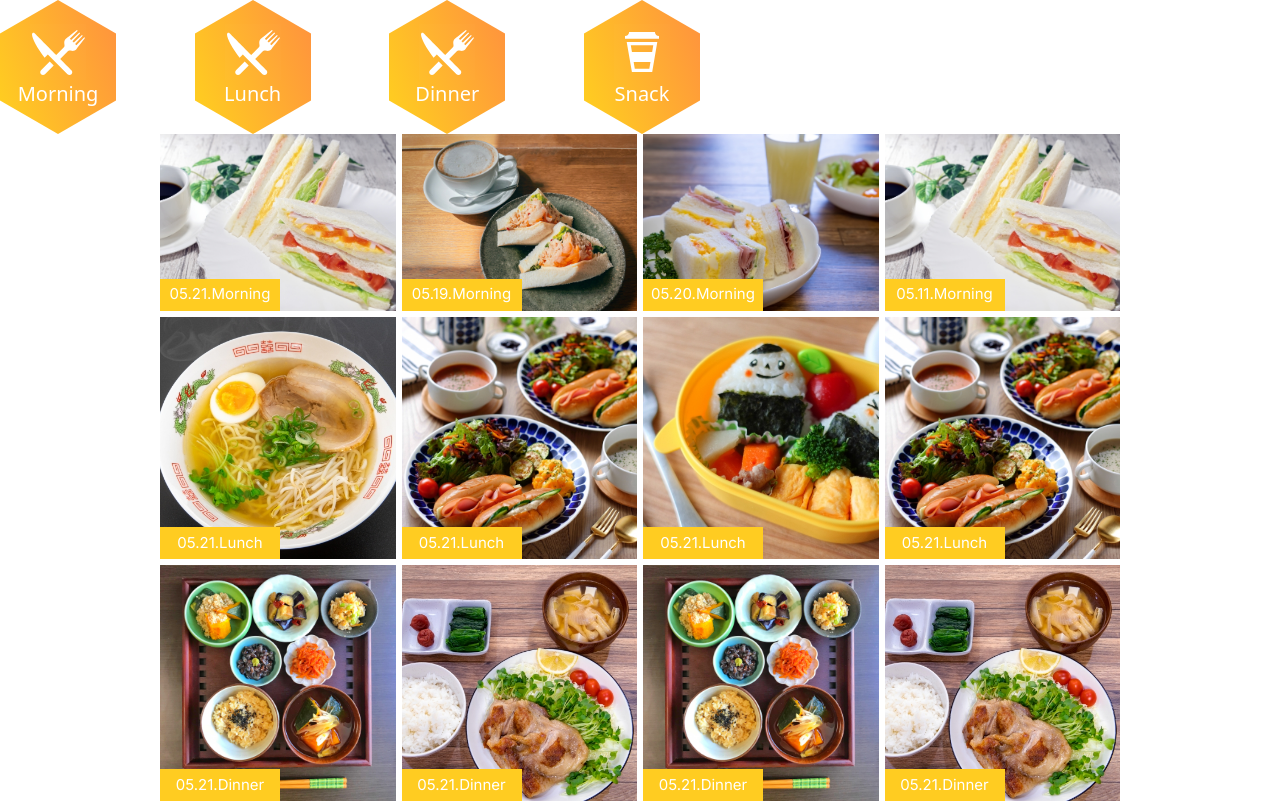
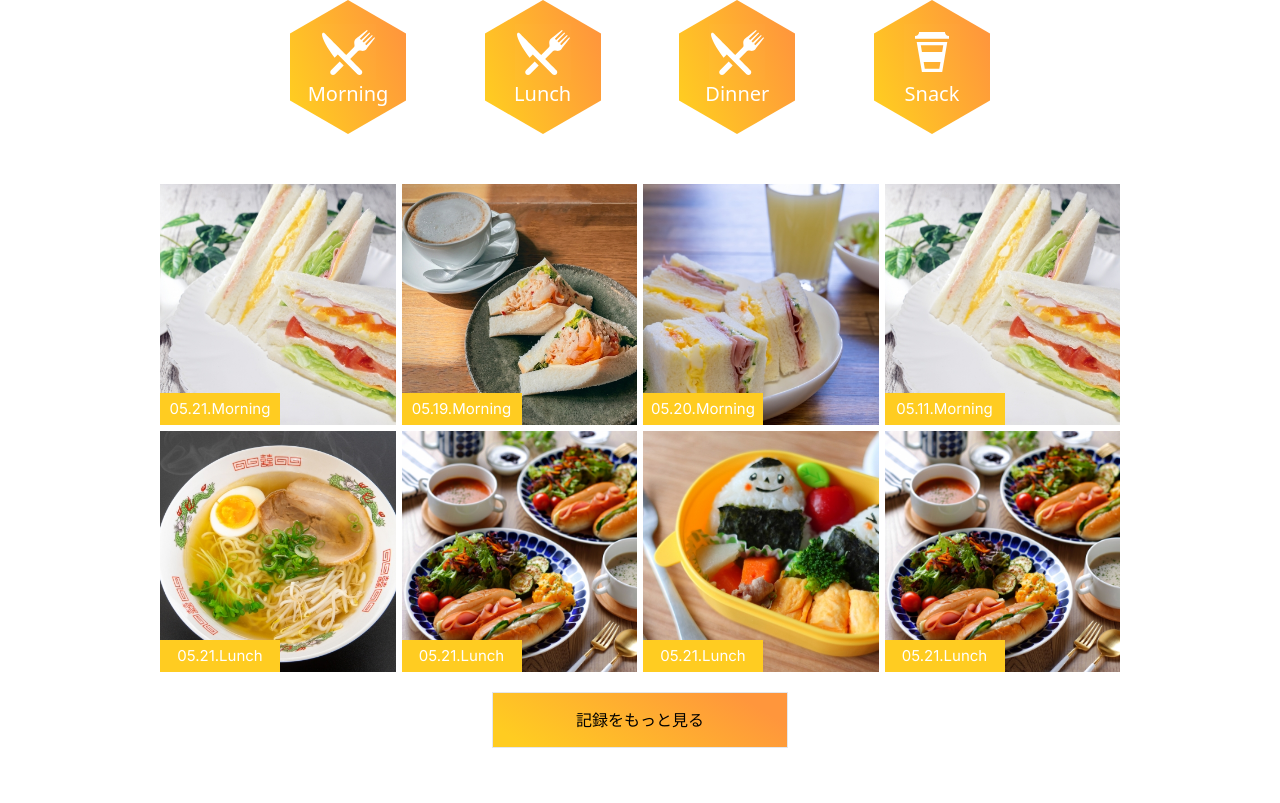
Before and after one commit to LofizDev/Arent_Test, a React (Vite) app: page / in a window 1280 px wide. Shown: the top 803 px of the page. Built offline with nearby package versions, Linux system fonts and the light colour scheme; grey boxes are pictures that could not be loaded.

Commit message:
filter + loadmore

```diff
--- a/src/components/FoodInfo.tsx
+++ b/src/components/FoodInfo.tsx
@@ -5,7 +5,7 @@ interface IProps {
 function FoodInfo(props: IProps) {
     const { title, url } = props
     return (
-        <div className='w-full relative h-full'>
+        <div className='w-full relative h-[241px]'>
             <img className='w-full h-full object-cover' src={url} alt="food" />
             <span className='w-[120px] h-[32px] bg-primary-300 absolute bottom-0 left-0 font-inter text-[15px] text-white flex justify-center items-center'>
                 {title}
--- a/src/pages/HomePage.tsx
+++ b/src/pages/HomePage.tsx
@@ -2,20 +2,28 @@ import React, { useState } from 'react'
 import FoodInfo from '../components/FoodInfo'
 import Hexagon from '../components/Hexagon'
 import { categories, meal } from '../../mock/foods'
+import LinearButton from '../components/LinearButton'
 function HomePage() {
+    const [expand, setExpand] = useState<boolean>(false)
     const [active, setActive] = useState<string>('all')
     return (
         <div>
-            <div className='flex items-center w-[700px] justify-between'>
+            <div className='flex mx-auto cursor-pointer items-center w-[700px] justify-between'>
                 {categories.map(e => (
                     <Hexagon onClick={() => setActive(e.name)} key={e.name} type={e.type} name={e.name} />
                 ))}
             </div>
-            <div className='w-[960px] mx-auto gap-[6px] grid grid-cols-4'>
-                {meal.filter(el => active !== 'all' ? el.category == active : true).map(e => (
-                    <FoodInfo title={e.title} url={e.url} />
-                ))}
-
+            <div className='w-[960px] mt-[50px] flex flex-col items-center mx-auto'>
+                <div className='gap-[6px] grid grid-cols-4'>
+                    {meal.filter(el => active !== 'all' ? el.category == active : true).slice(0, expand ? meal.length : 8).map(e => (
+                        <FoodInfo title={e.title} url={e.url} />
+                    ))}
+                </div>
+                {!expand && (
+                    <div onClick={() => setExpand(true)} className='mt-5 mx-auto'>
+                        <LinearButton name="記録をもっと見る" />
+                    </div>
+                )}
             </div>
         </div>
     )
```
